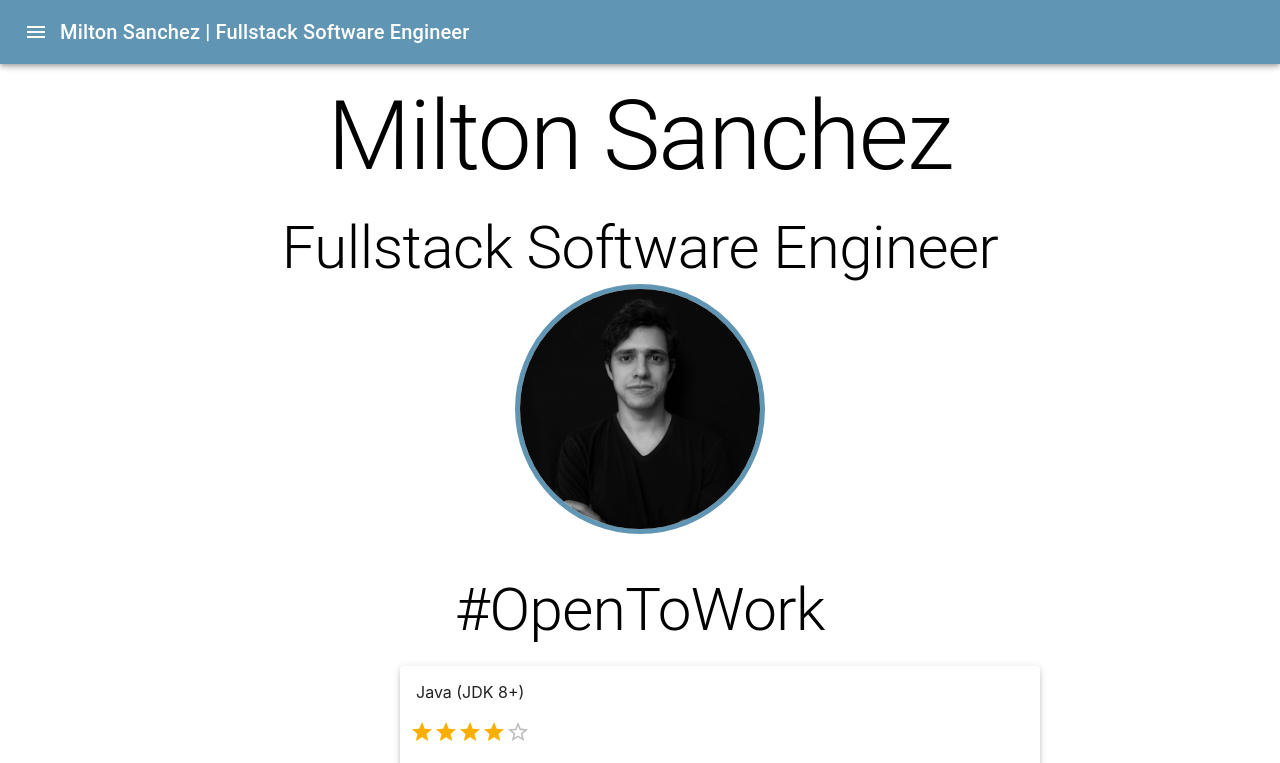
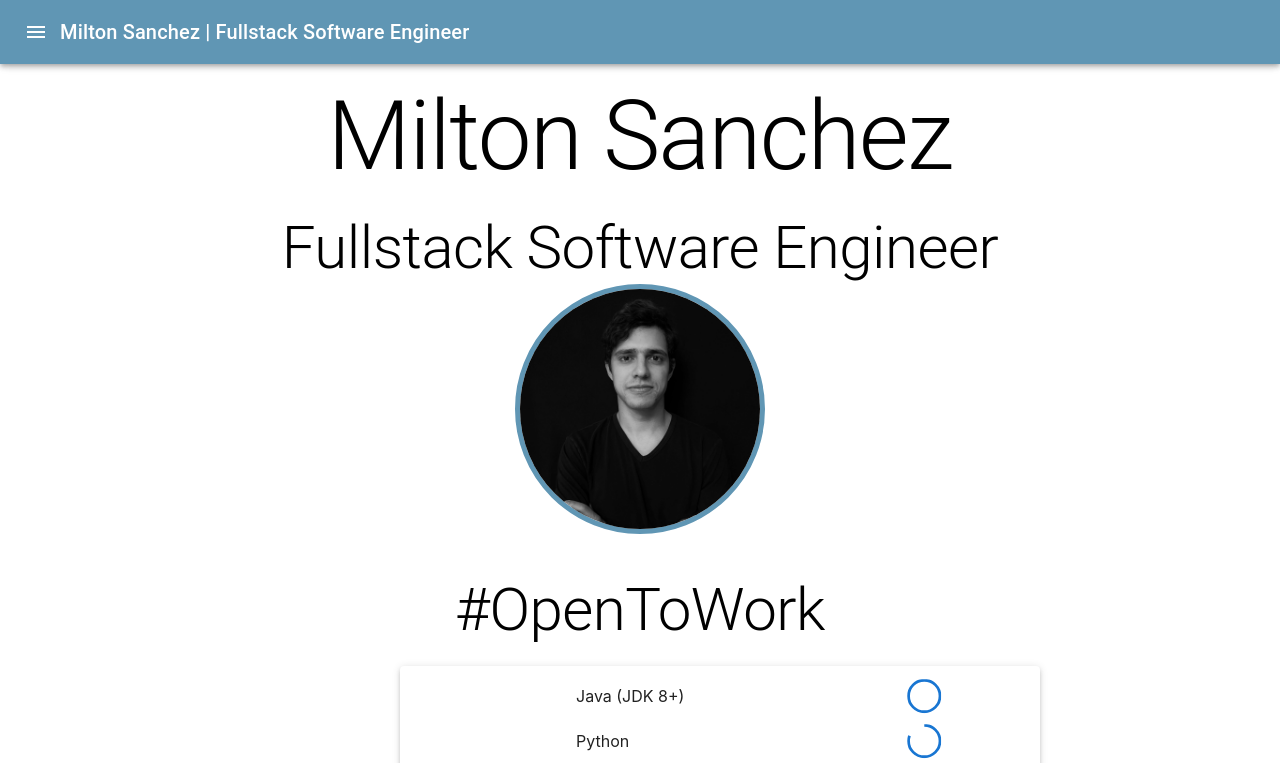
Before and after one commit to SnchzMltn/portfolio, a React (Create React App) app: page / in a window 1280 px wide. Shown: the top 763 px of the page. Built offline with nearby package versions, Linux system fonts and the light colour scheme.

Commit message:
update Ratings for determinated progress circles

```diff
--- a/src/pages/AboutMeContent/AboutMeContent.tsx
+++ b/src/pages/AboutMeContent/AboutMeContent.tsx
@@ -1,5 +1,5 @@
 import { Accordion, AccordionDetails, AccordionSummary, Typography, Paper, List, ListItem, Box } from '@material-ui/core';
-import { Stack, Divider, Rating } from '@mui/material';
+import { Stack, Divider, CircularProgress } from '@mui/material';
 import ExpandMoreIcon from '@material-ui/icons/ExpandMore';
 import './AboutMeContent.css';
 import prof_img from '../../static/img_prof_2048.jpeg';
@@ -9,14 +9,18 @@ import Timeline from '../../components/Timeline/Timeline';
 type Skill = {
 	name: string,
 	rate: number,
+	progress: number,
 }
 
 const skillsArray: Skill[] = [
-	{name: "Java (JDK 8+)", rate: 4},
-	{name: "Relational Database (SQL)", rate: 5},
-	{name: "Non-relational Database (NoSQL)", rate: 4},
-	{name: "React", rate: 3.5},
-	{name: "HTML5/CSS3", rate: 5}
+	{name: "Java (JDK 8+)", rate: 5, progress: 100},
+	{name: "Python", rate: 4, progress: 80},
+	{name: "Relational Database (SQL)", rate: 5, progress: 100},
+	{name: "Non-relational Database (NoSQL)", rate: 4, progress: 80},
+	{name: "React", rate: 3.5, progress: 75},
+	{name: "HTML5/CSS3", rate: 5, progress: 100},
+	{name: "AWS", rate: 4, progress: 80},
+	{name: "GCP", rate: 3.5, progress: 75},
 ]
 
 function AboutMeContent() {
@@ -51,15 +55,19 @@ function AboutMeContent() {
 
 			<br/>
 
-			<Box alignContent='center' sx={{ paddingLeft: '25em', width: '50%' }}>
+			<Box sx={{ paddingLeft: '25em', width: '50%' }}>
 				<Paper elevation={3}>
 					<List>
 						{skillsArray.map((skill) => {
-							return <>
-								<ListItem>{skill.name}</ListItem> <Rating sx={{
-									margin: '10px'
-								}} value={skill.rate} precision={0.5} readOnly />
-							</>;
+							return <Stack direction='row' sx={{
+								paddingTop: '0.15em',
+								paddingBottom: '0.15em',
+								paddingLeft: '10em',
+								width: '60%',
+								}}  spacing={2}>
+									<ListItem>{skill.name}</ListItem>
+									<CircularProgress variant='determinate' value={skill.progress} />
+							</Stack>;
 						})}
 					</List>
 				</Paper>
```
